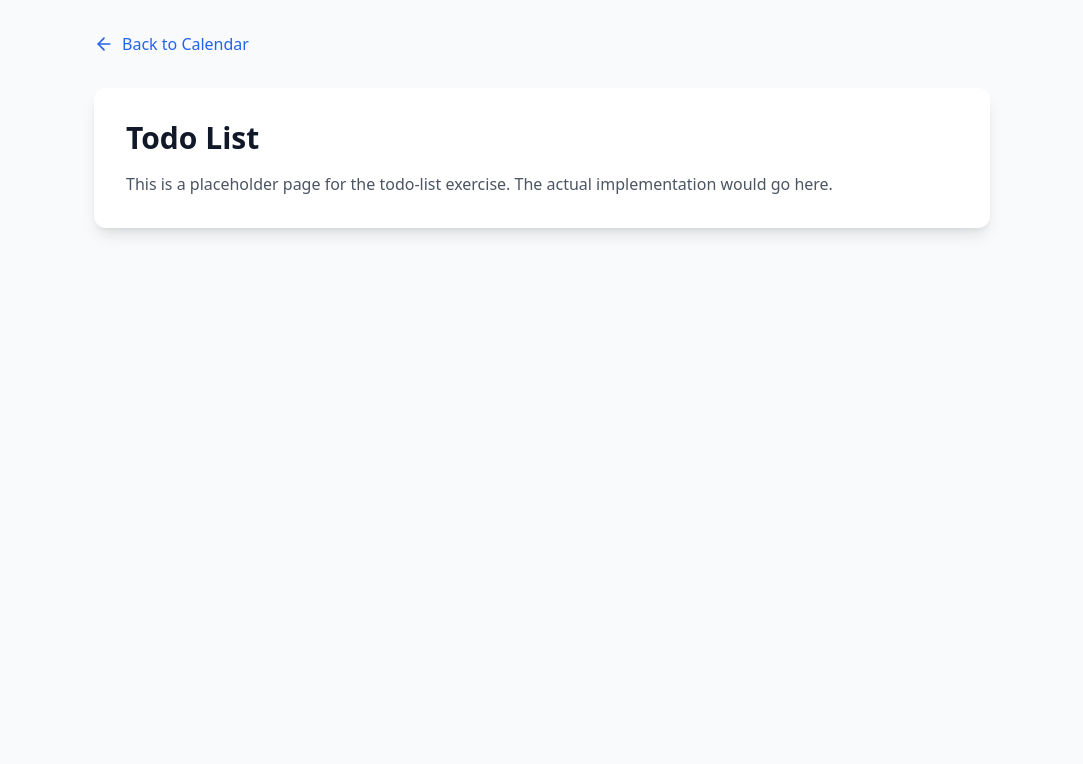
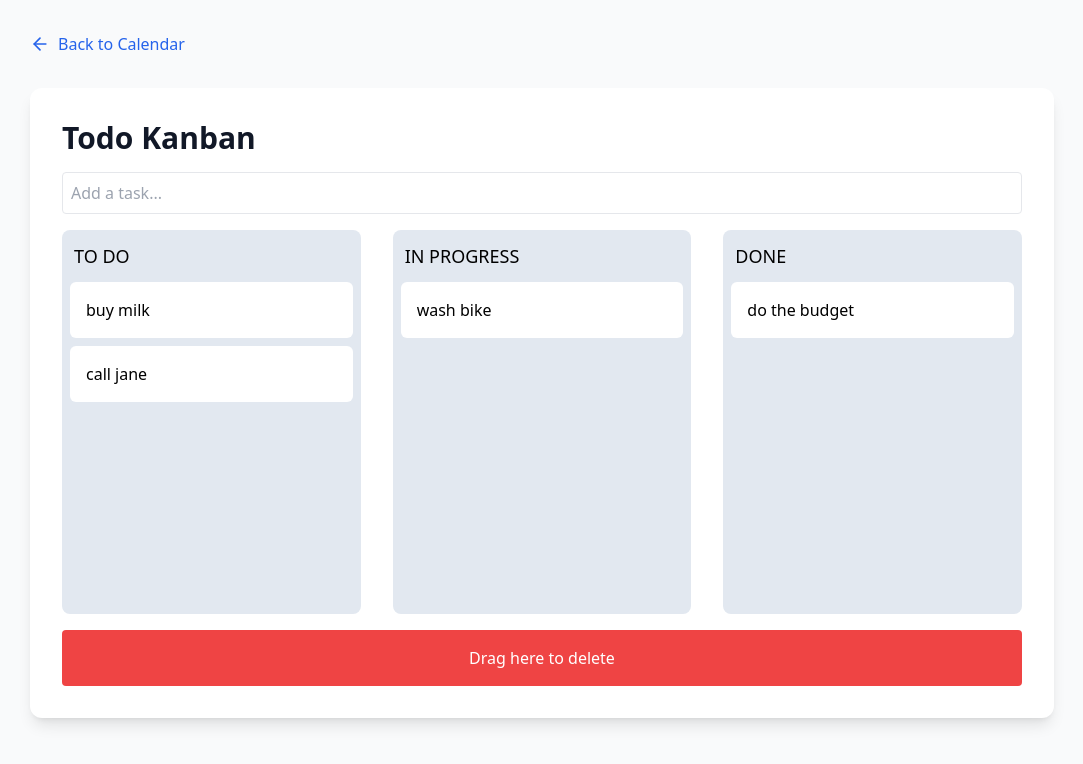
Before and after one commit to ashvinpanicker/react-practice-calendar, a React (Vite) app: page /todo-list in a window 1280 px wide. Shown: the top 764 px of the page, without its empty margins (98-1181 px from the left). Built offline with nearby package versions, Linux system fonts and the light colour scheme.

Commit message:
Kanban Board

```diff
--- a/package.json
+++ b/package.json
@@ -10,6 +10,7 @@
     "preview": "vite preview"
   },
   "dependencies": {
+    "@dnd-kit/core": "^6.3.1",
     "lodash": "^4.17.21",
     "lucide-react": "^0.344.0",
     "react": "^18.3.1",
--- a/src/App.tsx
+++ b/src/App.tsx
@@ -6,6 +6,7 @@ import { AccordionPage } from './pages/AccordionPage';
 import { LocalStorageHookPage } from './pages/LocalStorageHookPage';
 import { MemoryGamePage } from './pages/MemoryGamePage';
 import { HackerNewsPage } from './pages/HackerNewsPage';
+import { TodoListPage } from './pages/TodoListPage';
 
 function App() {
   return (
@@ -17,7 +18,7 @@ function App() {
         <Route path="/local-storage-hook" element={<LocalStorageHookPage />} />
         <Route path="/memory-game" element={<MemoryGamePage />} />
         <Route path="/hacker-news" element={<HackerNewsPage />} />
-        <Route path="/todo-list" element={<PlaceholderPage />} />
+        <Route path="/todo-list" element={<TodoListPage />} />
         <Route path="/movie-search" element={<PlaceholderPage />} />
         <Route path="/timer" element={<PlaceholderPage />} />
         <Route path="/pokemon-list" element={<PlaceholderPage />} />
--- /dev/null
+++ b/src/components/KanbanCard.tsx
@@ -0,0 +1,23 @@
+import { useDraggable } from '@dnd-kit/core';
+import { Task } from '../pages/TodoListPage';
+
+const KanbanCard = ({ todo }: { todo: Task }) => {
+
+    const { attributes, listeners, setNodeRef, transform } = useDraggable({
+        id: todo.id,
+    });
+
+    const style = transform ? {
+        transform: `translate3d(${transform.x}px, ${transform.y}px, 0)`,
+    } : undefined;
+
+
+
+    return (
+        <div ref={setNodeRef} style={style} {...listeners} {...attributes} className='bg-white rounded-md p-4 mb-2 ml-2 mr-2 mt-2'>
+            {todo.text}
+        </div>
+    );
+};
+
+export default KanbanCard;
--- /dev/null
+++ b/src/components/KanbanCardHolder.tsx
@@ -0,0 +1,27 @@
+import { useDroppable } from '@dnd-kit/core';
+import { Task, TaskStatus } from '../pages/TodoListPage';
+import KanbanCard from './KanbanCard';
+
+const KanbanCardHolder = ({ title, status, todos }: { title: string, status: TaskStatus, todos: Task[] }) => {
+    const { isOver, setNodeRef } = useDroppable({
+        id: status,
+    });
+    const style = {
+        color: isOver ? 'green' : undefined,
+    };
+
+
+    return (
+        <div ref={setNodeRef} style={style} className="bg-slate-200 h-96 rounded-lg">
+            <h3 className="font-thin text-lg m-3">{title}</h3>
+                {todos
+                    .filter((todo) => todo.status === status)
+                    .map((todo) => (
+                        <KanbanCard key={todo.id} todo={todo} />
+                    ))
+                }
+        </div>
+    );
+};
+
+export default KanbanCardHolder;
--- /dev/null
+++ b/src/components/KanbanTrash.tsx
@@ -0,0 +1,19 @@
+import { useDroppable } from '@dnd-kit/core';
+
+const KanbanTrash = () => {
+    const { isOver, setNodeRef } = useDroppable({
+        id: "trash",
+    });
+
+    return (
+        <div
+            ref={setNodeRef}
+            id="trash"
+            className={`p-4 mt-4 text-white text-center rounded transition-colors ${isOver ? "bg-red-700" : "bg-red-500"}`}
+        >
+            Drag here to delete
+        </div>
+    );
+};
+
+export default KanbanTrash;
--- /dev/null
+++ b/src/pages/TodoListPage.tsx
@@ -0,0 +1,85 @@
+import { FC, useState } from 'react';
+import { BackButton } from '../components/BackButton';
+import { DndContext, DragEndEvent } from '@dnd-kit/core';
+import KanbanCardHolder from '../components/KanbanCardHolder';
+import KanbanTrash from '../components/KanbanTrash';
+
+export type TaskStatus = "to-do" | "in-progress" | "done";
+
+export type Task = {
+    id: number;
+    text: string;
+    status: TaskStatus;
+}
+
+const todos: Task[] = [
+    { id: 1, text: "buy milk", status: "to-do" },
+    { id: 2, text: "wash bike", status: "in-progress" },
+    { id: 3, text: "do the budget", status: "done" },
+    { id: 4, text: "call jane", status: "to-do" },
+];
+
+export const TodoListPage: FC = () => {
+    const [tasks, setTasks] = useState<Task[]>(todos);
+
+    const handleDragEnd = (event: DragEndEvent) => {
+        const { active, over } = event;
+
+        if (!over) return;
+
+        if (over.id === "trash") {
+            setTasks((prev) => prev.filter((todo) => todo.id !== active.id));
+            return;
+        }
+
+        setTasks((prev) =>
+            prev.map((todo) => (todo.id === active.id ? { ...todo, status: over.id as TaskStatus } : todo))
+        );
+    };
+
+    const handleAddTask = (text: string) => {
+        const newTask: Task = {
+            id: Date.now(),
+            text,
+            status: "to-do",
+        };
+        setTasks((prev) => [...prev, newTask]);
+    };
+
+    return (
+        <div className="min-h-screen bg-gray-50 p-4 sm:p-6 lg:p-8">
+            <div className="max-w-5xl mx-auto">
+                <BackButton />
+                <div className="bg-white rounded-xl shadow-lg p-6 sm:p-8">
+                    <h1 className="text-2xl sm:text-3xl font-bold mb-4 text-gray-900">Todo Kanban</h1>
+                    <div className='mb-4'>
+                        <input
+                            type="text"
+                            placeholder="Add a task..."
+                            className="w-full p-2 border rounded"
+                            onKeyDown={(e) => {
+                                if (e.key === "Enter" && (e.target as HTMLInputElement).value) {
+                                    handleAddTask((e.target as HTMLInputElement).value);
+                                    (e.target as HTMLInputElement).value = "";
+                                }
+                            }}
+                        />
+                    </div>
+                    <DndContext onDragEnd={handleDragEnd}>
+                        <div className="grid grid-cols-3 gap-8">
+                            {["to-do", "in-progress", "done"].map((status) => (
+                                <KanbanCardHolder
+                                    key={status}
+                                    title={status.replace("-", " ").toUpperCase()}
+                                    status={status as TaskStatus}
+                                    todos={tasks}
+                                />
+                            ))}
+                        </div>
+                        <KanbanTrash />
+                    </DndContext>
+                </div>
+            </div>
+        </div>
+    );
+};
```
Also changed, not shown: 1 other file (tests, documents, lock files or other folders).
